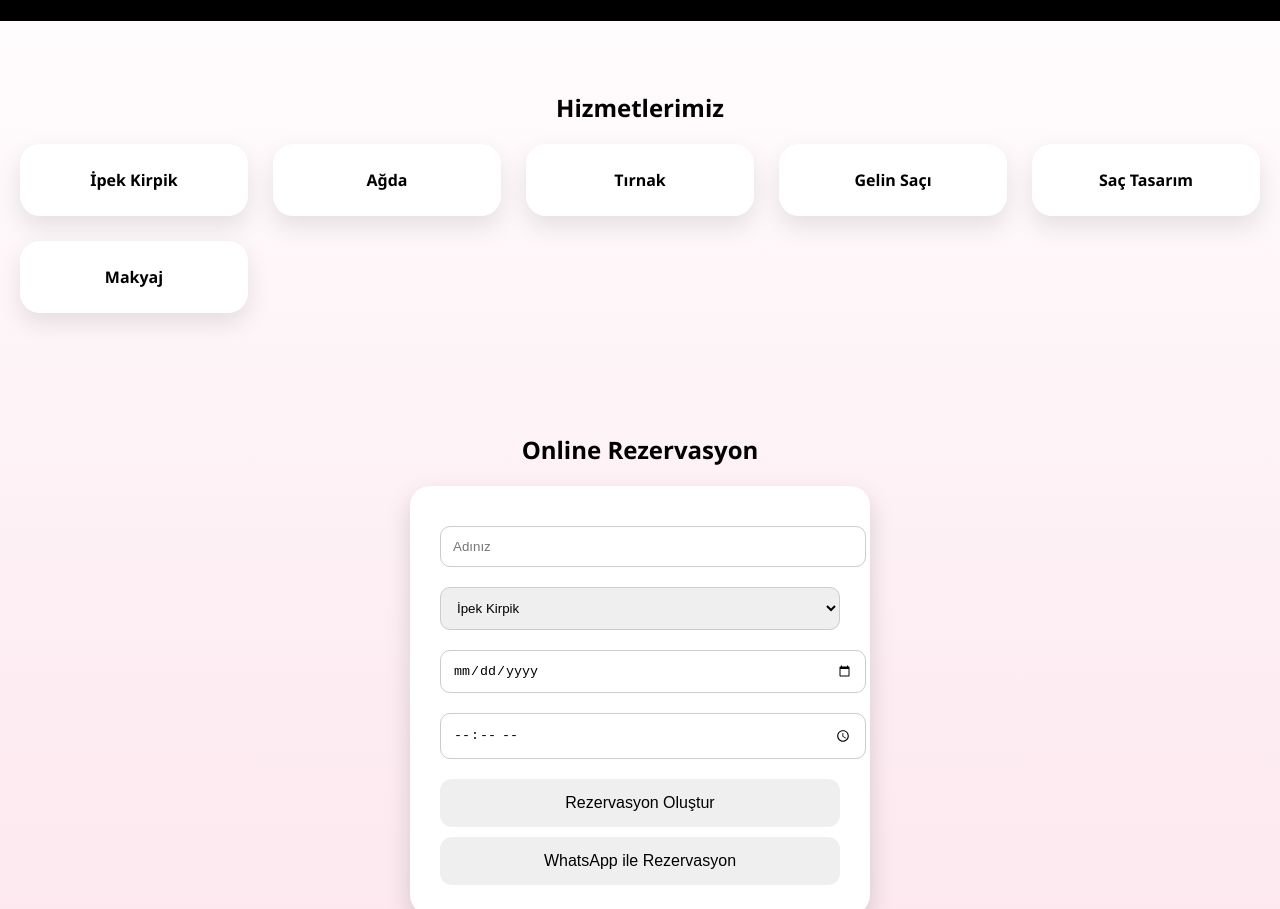
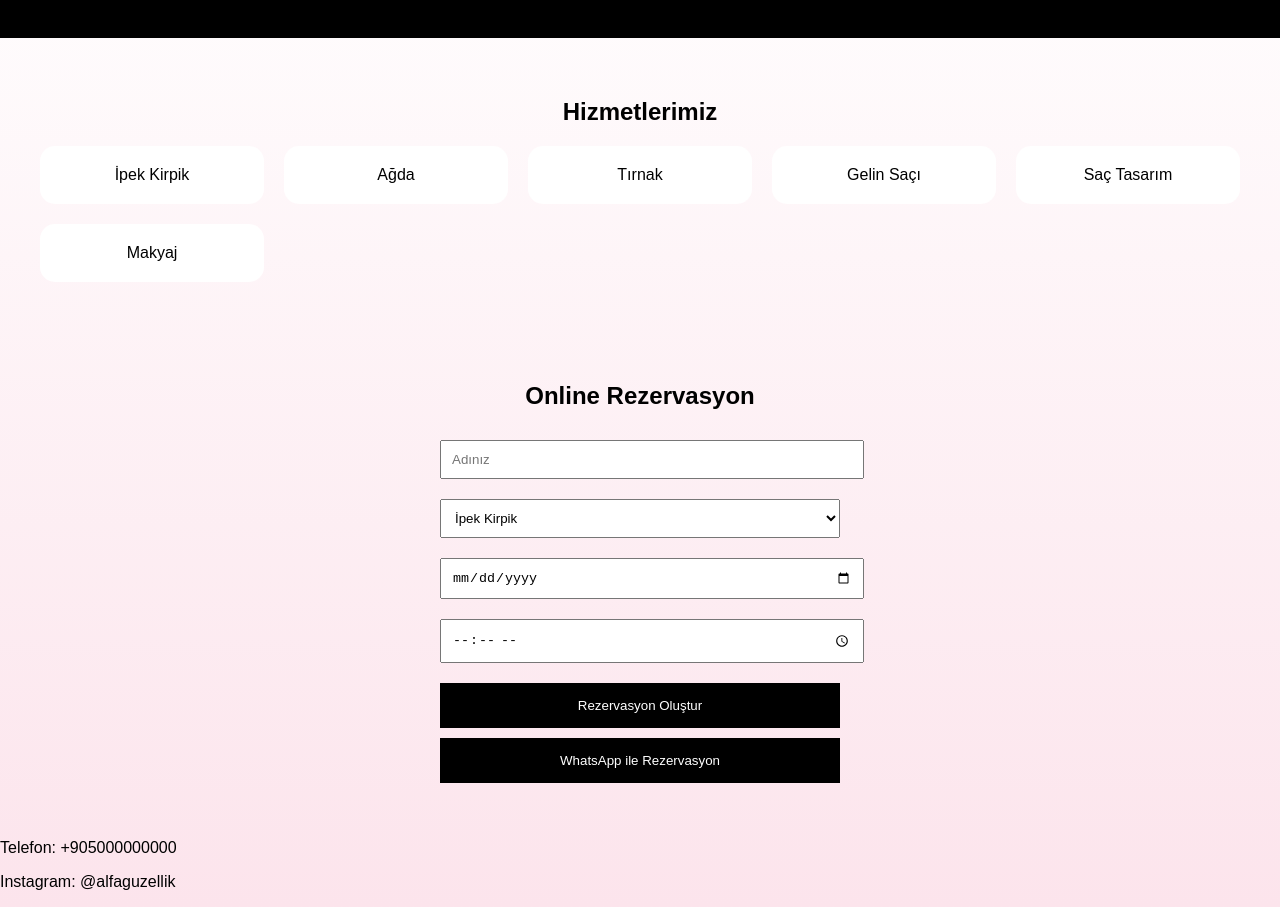
Before and after one commit to alfafguzellik/deneme.io, a plain HTML site: page index.html in a window 1280 px wide. Shown: the part 126-1035 px from the top of the page. Drawn offline with Linux system fonts and the light colour scheme.

Commit message:
Update style.css

```diff
--- a/style.css
+++ b/style.css
@@ -1,52 +1,42 @@
 body {
 margin:0;
-font-family: 'Segoe UI', sans-serif;
+font-family: Arial;
 background: linear-gradient(to bottom, #fff, #fce4ec);
 }
 
 header {
-background: black;
-color: gold;
-padding: 25px;
+background:black;
+color:gold;
+padding:25px;
 text-align:center;
 }
 
-h1 { margin:0; font-size:32px; }
-
 section {
-padding:50px 20px;
+padding:40px;
 text-align:center;
 }
 
 .services {
 display:grid;
-grid-template-columns:repeat(auto-fit,minmax(220px,1fr));
-gap:25px;
+grid-template-columns:repeat(auto-fit,minmax(200px,1fr));
+gap:20px;
 }
 
 .card {
 background:white;
-border-radius:20px;
-padding:25px;
-box-shadow:0 10px 25px rgba(0,0,0,0.1);
-font-weight:bold;
+padding:20px;
+border-radius:15px;
 }
 
 .booking-box {
 max-width:400px;
 margin:auto;
-background:white;
-padding:30px;
-border-radius:20px;
-box-shadow:0 10px 25px rgba(0,0,0,0.15);
 }
 
 input, select {
 width:100%;
-padding:12px;
+padding:10px;
 margin:10px 0;
-border-radius:10px;
-border:1px solid #ccc;
 }
 
 button {
@@ -54,22 +44,7 @@
 padding:15px;
 margin-top:10px;
 border:none;
-border-radius:12px;
-font-size:16px;
+background:black;
+color:white;
 cursor:pointer;
 }
-
-.primary {
-background: gold;
-}
-
-.whatsapp {
-background:#25D366;
-color:white;
-}
-
-footer {
-background:black;
-color:white;
-padding:20px;
-}
```
